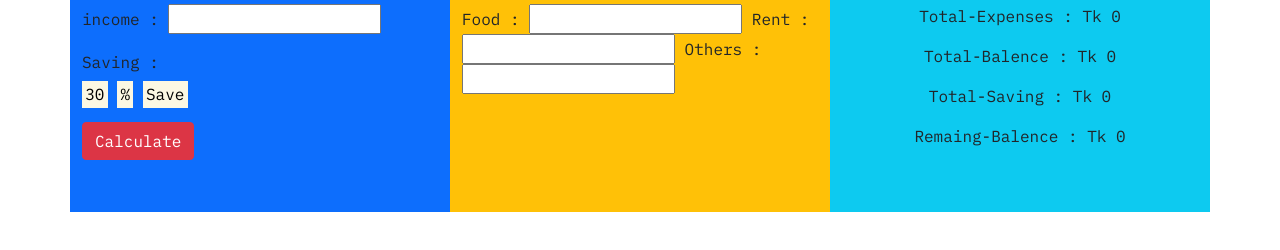
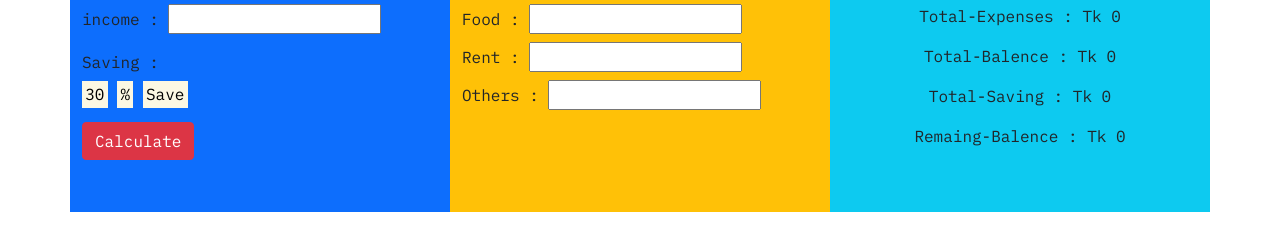
Before and after one commit to islammd39/fun-with-javascript, a plain HTML site: page index.html in a window 1280 px wide. Shown: the part 194-444 px from the top of the page. Drawn offline with nearby package versions, Linux system fonts and the light colour scheme.

Commit message:
beautification

```diff
--- a/index.html
+++ b/index.html
@@ -34,14 +34,22 @@
                     </div>
                     <div class="col-4 bg-warning py-5">
                         <h2 class="text-center">Expenses</h2>
+                          <div class="row">
+                              <div class="col-12 ">
                                 <label for="name">Food :</label>
                                 <input type="text" name="" id="food-value">
+                              </div>
 
+                                <div class="col-12 mt-2">
                                     <label for="name">Rent :</label>
                                     <input type="text" name="" id="rent-value">
+                                </div>
 
+                               <div class="col-12 mt-2">
                                 <label for="name">Others :</label>
                                 <input type="text" name="" id="others-value">
+                              </div>
+                               </div>
 
                     </div>
                     <div class="col-4 bg-info py-5">
```
Lines whose indentation alone changed are shown as unchanged.
